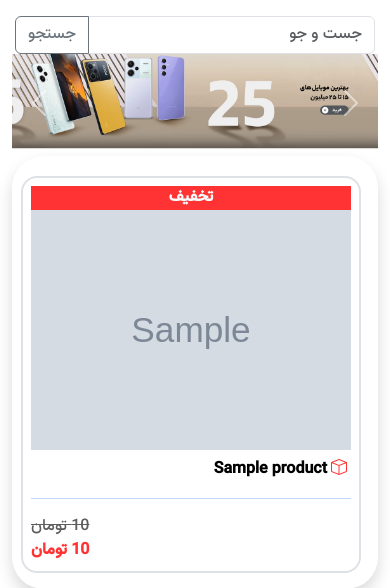
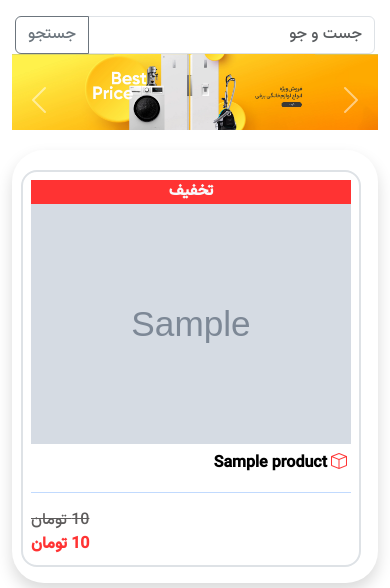
Before and after one commit to kiarashshahedi/OnlineShop-ArvanServer, a Django app: template products/templates/products/home-product-list.html in a window 390 px wide. Shown: the top 588 px of the page. Run offline with Django 5.2, Linux system fonts and the light colour scheme; the template is opened without the code that fills it: most values are stand-ins (such as "Sample title", 1, 10 or a date in 2020); grey boxes marked "Sample" are stand-in pictures.

Commit message:
slider size

```diff
--- a/products/templates/products/home-product-list.html
+++ b/products/templates/products/home-product-list.html
@@ -27,17 +27,24 @@
         width: 100%; /* Ensure the video takes up the full width */
         border: none;
     }
-
-    .carousel-item img {
-        max-height: 600px; /* Adjust the height for larger screens */
-        object-fit: cover;
+    .mobilesizeSlider {
+      width: 100%;
+      height: auto;
     }
 
-    /* Increase the height of the carousel images on smaller screens */
-    @media (max-width: 767px) {
-        .carousel-item img {
-            max-height: 400px; /* Adjust the height for smaller screens */
-        }
+    @media (max-width: 768px) {
+      .mobilesizeSlider {
+        transform: scale(1.2); /* بزرگ‌نمایی 1.2 برابر */
+        transition: transform 0.5s ease; /* انیمیشن برای زوم */
+      }
+    }
+
+    /* زوم بیشتر در حالت موبایل کوچکتر */
+    @media (max-width: 576px) {
+      .mobilesizeSlider{
+        transform: scale(1.4); /* بزرگ‌نمایی 1.4 برابر */
+        transition: transform 0.5s ease; /* انیمیشن برای زوم */
+      }
     }
     </style>
 </head>
@@ -49,26 +56,26 @@
     <div id="carouselExampleFade" class="carousel slide carousel-fade" data-bs-ride="carousel" data-bs-interval="3000" data-bs-touch="true">
         <div class="carousel-inner">
             <!--SLIDEE TOP PAGE-->
-            <div id="carouselExampleDark" class="carousel carousel-dark slide" data-bs-ride="carousel">
+            <div id="carouselExampleDark" class="carousel carousel-dark slide text-center" data-bs-ride="carousel">
                 <div class="carousel-inner">
                   <div class="carousel-item active mb-3" data-bs-interval="10000">
                     <a href="{% url 'all_products' %}">
-                      <img src="{% static 'products/img/slidebanner.webp' %}" class="d-block w-100" style="transform: scale(1.3);" alt="...">
+                      <img src="{% static 'products/img/bnnr2.webp' %}" class="d-block w-100 mobilesizeSlider"  alt="...">
                     </a>
                   </div>
                   <div class="carousel-item mb-3" data-bs-interval="10000">
                     <a href="{% url 'all_products' %}">
-                      <img src="{% static '/img/pcbanner.webp' %}" class="d-block w-100" style="transform: scale(1.3);" alt="...">
+                      <img src="{% static '/img/pcbanner.webp' %}" class="d-block w-100 mobilesizeSlider" alt="...">
                     </a>
                   </div>
                   <div class="carousel-item mb-3" data-bs-interval="10000">
                     <a href="{% url 'all_products' %}">
-                      <img src="{% static '/img/iphonebanner.webp' %}" class="d-block w-100" style="transform: scale(1.3);" alt="...">
+                      <img src="{% static '/img/iphonebanner.webp' %}" class="d-block w-100 mobilesizeSlider"  alt="...">
                     </a>
                   </div>
                   <div class="carousel-item mb-3" data-bs-interval="10000">
                     <a href="{% url 'all_products' %}">
-                      <img src="{% static '/img/headphonebanner.jpg' %}" class="d-block w-100" style="transform: scale(1.3);" alt="...">
+                      <img src="{% static '/img/bnnr1.webp' %}" class="d-block w-100 mobilesizeSlider"  alt="...">
                     </a>
                   </div>
                 </div>
```
